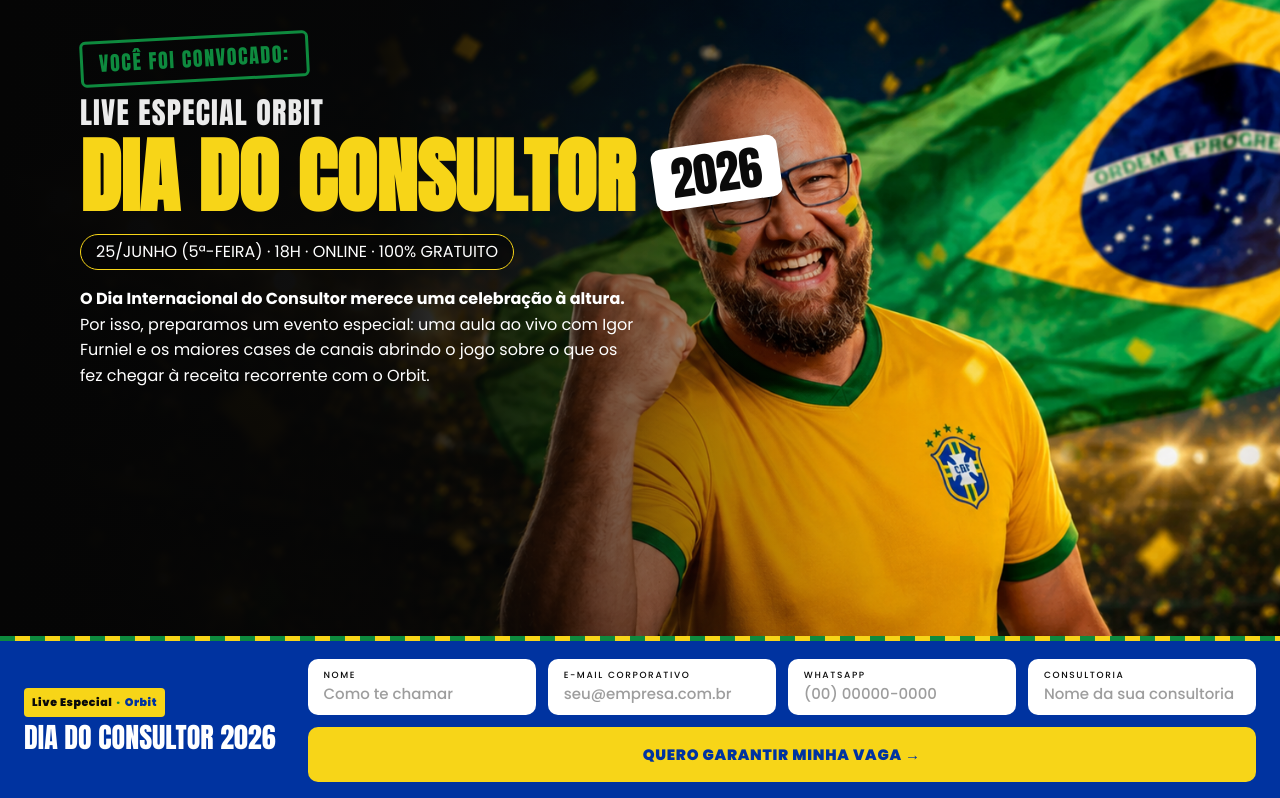
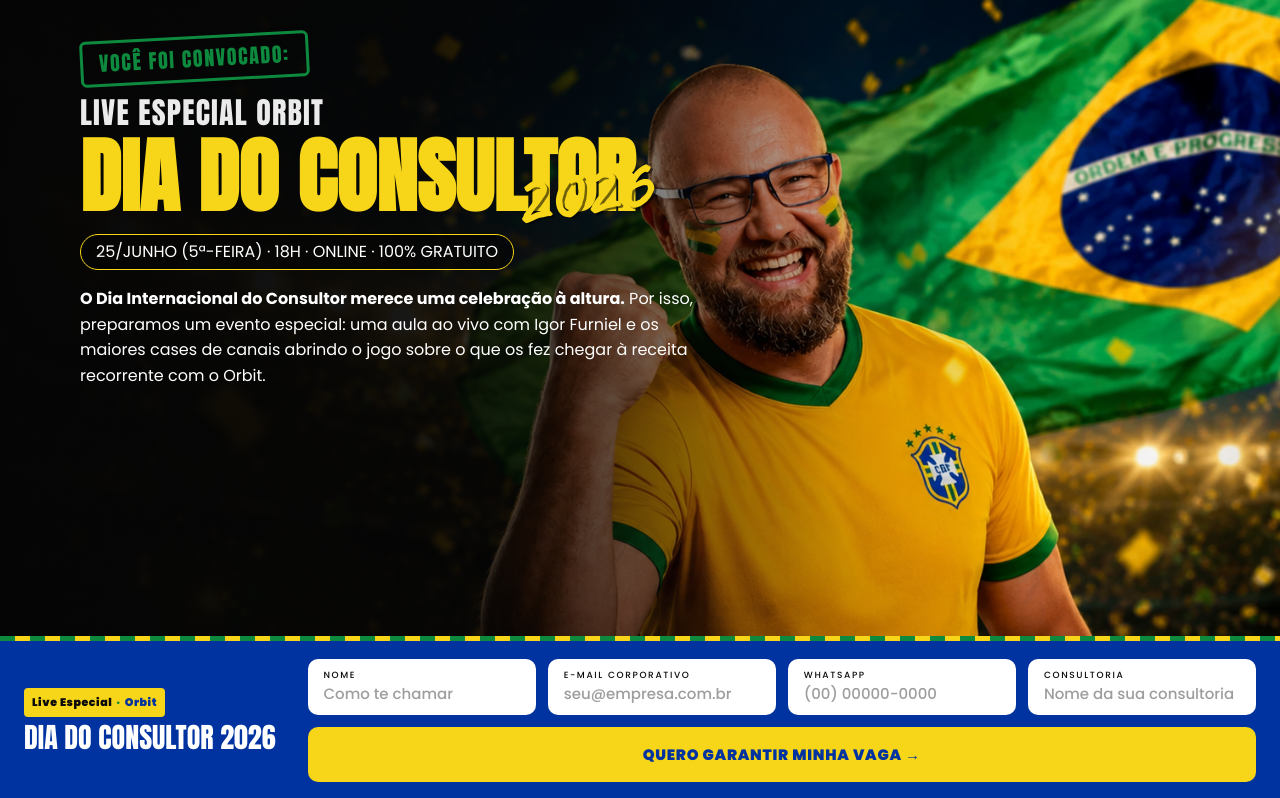
Before and after one commit to Evoluttoplataforma/copa-orbit-gestao, a plain HTML site: page index.html in a window 1280 px wide. Shown: the top 798 px of the page. Drawn offline with Linux system fonts and the light colour scheme.

Commit message:
Hero V3 - foto à direita, texto à esquerda e 2026 manuscrito

```diff
--- a/index.html
+++ b/index.html
@@ -313,6 +313,54 @@
       .hero__bg { object-position: 65% center; }
       .hero__overlay { background: linear-gradient(180deg, rgba(4,4,4,0.55) 0%, rgba(4,4,4,0.45) 35%, rgba(4,4,4,0.88) 100%); }
     }
+
+    /* ===== HERO V3: foto à direita + texto à esquerda + 2026 manuscrito ===== */
+
+    /* Desktop: foto puxada pra direita, texto livre à esquerda */
+    @media (min-width: 769px) {
+      .hero__bg { object-position: 88% center; }
+      .hero__overlay {
+        background: linear-gradient(to right,
+          #050505 0%,
+          rgba(5,5,5,0.92) 32%,
+          rgba(5,5,5,0.55) 50%,
+          rgba(0,0,0,0.15) 66%,
+          transparent 80%);
+      }
+      .hero__content { padding-right: 40px; }
+      .hero__heading, .hero__text, .hero__tag, .hero__badge { max-width: 620px; }
+    }
+
+    /* Título "DIA DO CONSULTOR" + selo 2026 manuscrito cruzando o fim */
+    .hero__title-row { position: relative; display: inline-block; }
+    .hero__year-seal {
+      font-family: 'Caveat', cursive;
+      font-weight: 700;
+      color: var(--yellow);
+      background: transparent;
+      box-shadow: none;
+      border-radius: 0;
+      padding: 0;
+      transform: rotate(-8deg);
+      font-size: clamp(46px, 6vw, 86px);
+      line-height: 1;
+      position: absolute;
+      right: -0.2em;
+      bottom: -0.15em;
+      text-shadow: 2px 2px 0 rgba(0,0,0,0.55);
+      pointer-events: none;
+    }
+
+    @media (max-width: 768px) {
+      .hero__bg { object-position: 70% center; }
+      .hero__overlay {
+        background: linear-gradient(180deg,
+          rgba(4,4,4,0.55) 0%,
+          rgba(4,4,4,0.40) 35%,
+          rgba(4,4,4,0.88) 100%);
+      }
+      .hero__year-seal { font-size: clamp(40px, 13vw, 60px); right: -0.1em; bottom: -0.25em; }
+    }
   </style>
 </head>
 <body>
@@ -333,7 +381,7 @@
           <h1 class="hero__title">
             <span class="word-year">DIA DO CONSULTOR</span>
           </h1>
-          <span class="hero__year-seal">2026</span>
+          <span class="hero__year-seal" aria-hidden="true">2026</span>
         </div>
       </div>
       <div class="hero__badge">
```
